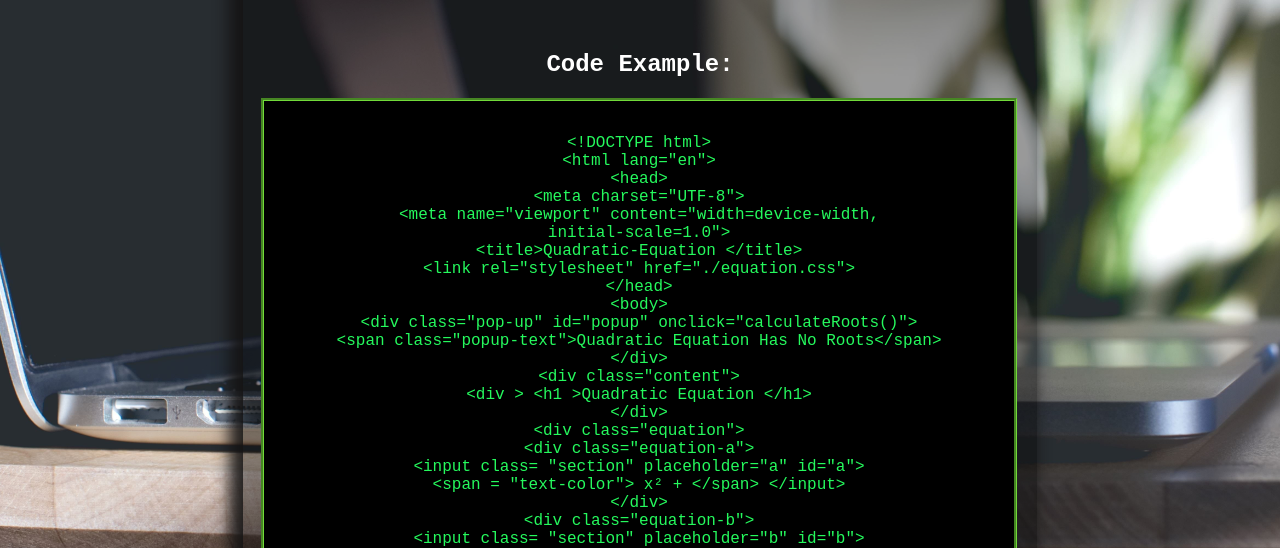
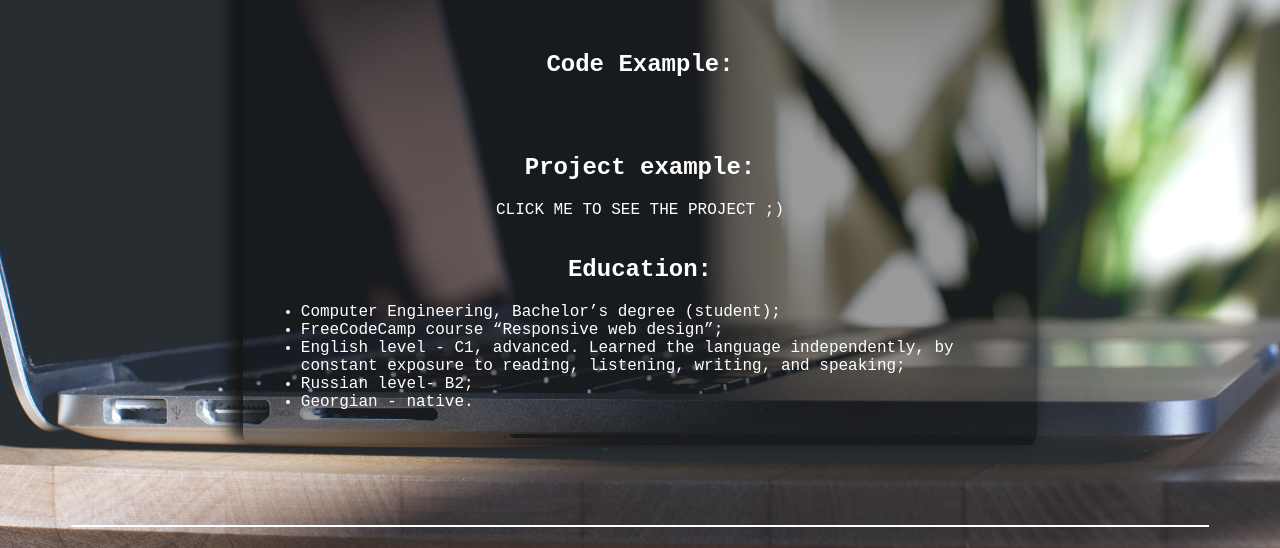
Before and after one commit to MayLearnsCoding/rsschool-cv, a plain HTML site: page index.html in a window 1280 px wide. Shown: the part 1010-1558 px from the top of the page. Drawn offline with Linux system fonts and the light colour scheme.

Commit message:
Update index.html

```diff
--- a/index.html
+++ b/index.html
@@ -59,7 +59,7 @@
         <br />
         <h2>Code Example:</h2>
 
-        <pre><code >
+       <!-- <pre><code >
 &lt;!DOCTYPE html&gt;
 &lt;html lang="en"&gt;
 &lt;head&gt;
@@ -110,7 +110,7 @@ initial-scale=1.0"&gt;
   &lt;/script&gt;
   &lt;/body&gt;
   &lt;/html&gt;
-  </code></pre>
+  </code></pre> -->
         <br />
         <br />
         <h2>Project example:</h2>
```
